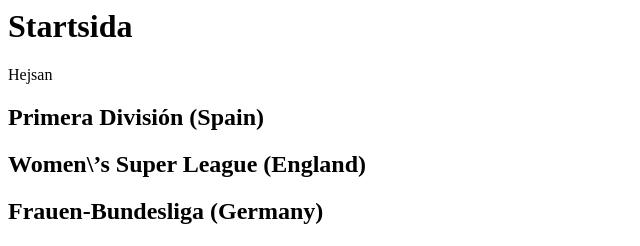
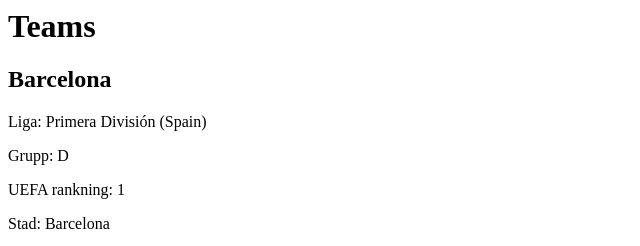
Before and after one commit to jolor2024/teams, a PHP site: page / in a window 1280 px wide. Shown: the top 246 px of the page, without its empty margins (0-640 px from the left). Run offline with PHP 8.4, Linux system fonts and the light colour scheme.

Commit message:
add style & data

```diff
--- a/index.php
+++ b/index.php
@@ -9,16 +9,24 @@ require __DIR__ . "/extrafunctions.php";
     <meta charset="UTF-8">
     <meta name="viewport" content="width=device-width, initial-scale=1.0">
     <title>Startsida</title>
+    <link rel="stylesheet" href="style.css">
 </head>
 
 <body>
     <header>
-        <h1>Startsida</h1>
+        <h1>Teams</h1>
     </header>
-    <p>Hejsan</p>
-    <?php foreach ($teams as $team) : ?>
-        <h2> <?= $team["league"] ?> </h2>
-    <?php endforeach; ?>
+
+    <div class="teams">
+        <?php foreach ($teams as $team => $value) : ?>
+            <h2> <?= $team ?> </h2>
+            <p> Liga: <?= $value["league"] ?> </p>
+            <p> Grupp: <?= $value["group"] ?> </p>
+            <p> UEFA rankning: <?= $value["uefa-coefficient-ranking"] ?> </p>
+            <p> Stad: <?= $value["city"] ?> </p>
+            <img src='<?= $value["logo"] ?>'>
+        <?php endforeach; ?>
+    </div>
 </body>
 
 </html>
--- /dev/null
+++ b/style.css
@@ -0,0 +1,8 @@
+* {
+    box-sizing: border-box;
+}
+
+img {
+    height: 200px;
+    width: 200px;
+}
```
